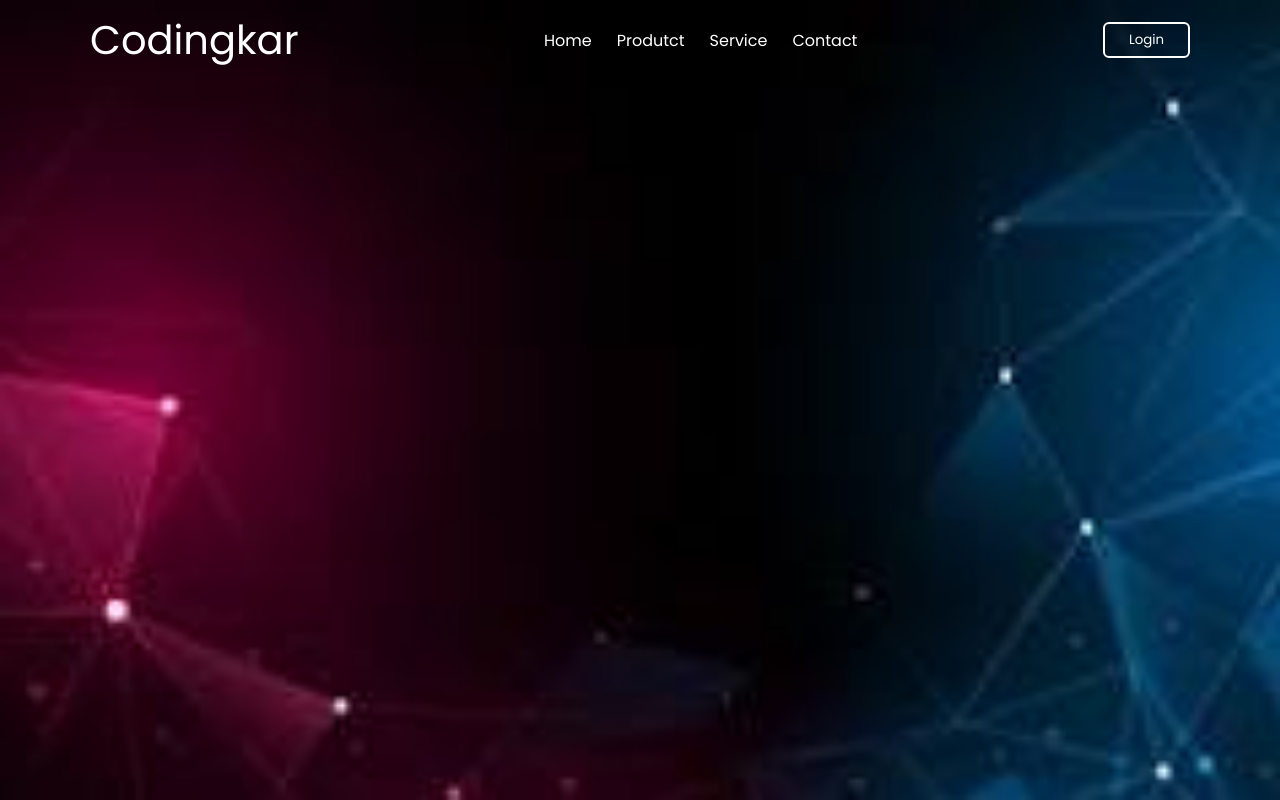
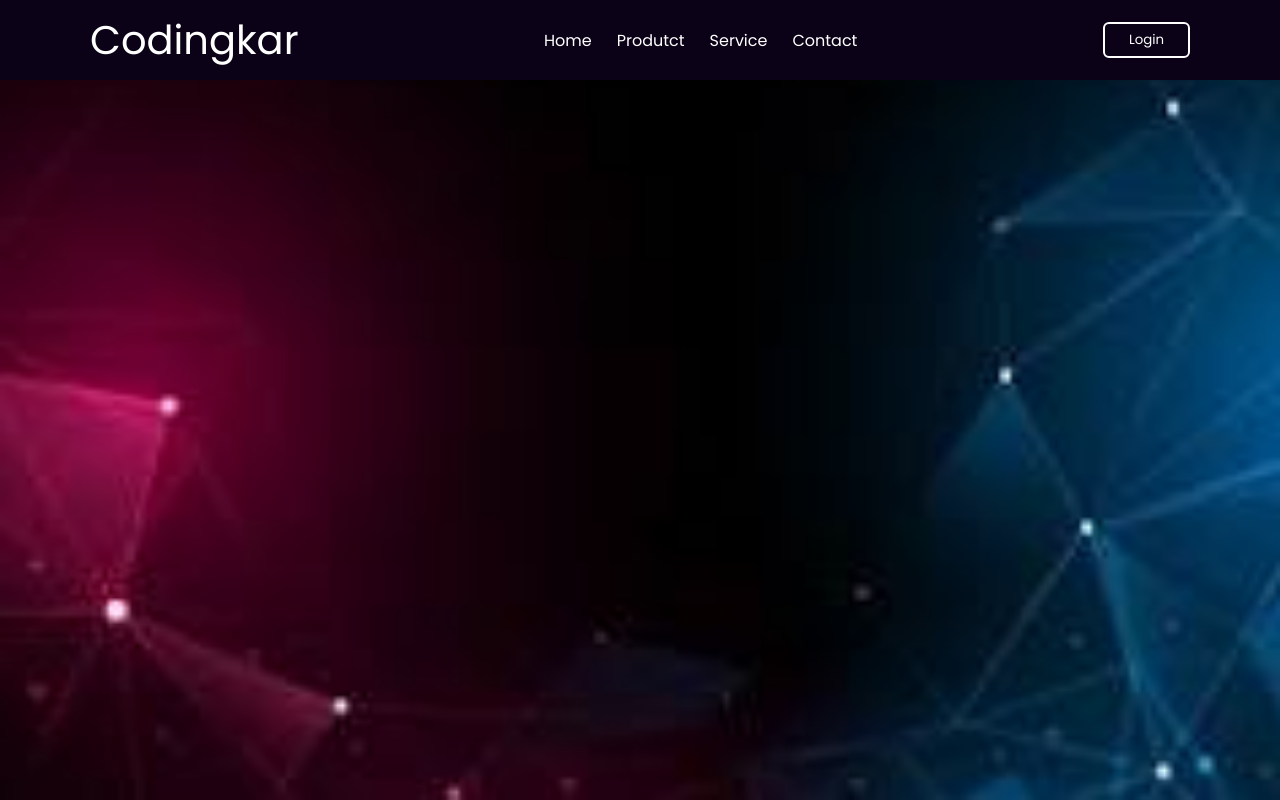
Before and after one commit to codekarabhi/website-project, a plain HTML site: page index.html in a window 1280 px wide. Drawn offline with nearby package versions, Linux system fonts and the light colour scheme.

Commit message:
change hogya

```diff
--- a/style.css
+++ b/style.css
@@ -4,6 +4,7 @@
     padding: 0;
     box-sizing: border-box;
     font-family: "poppins",sans-serif;
+    background-color: #0b0217;
 }
 a{
     text-decoration: none;
```
